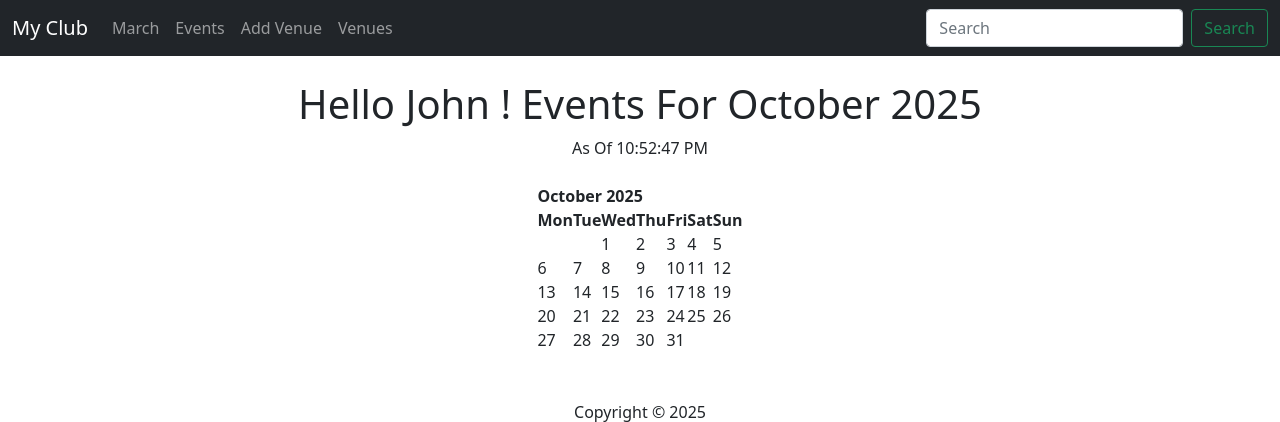
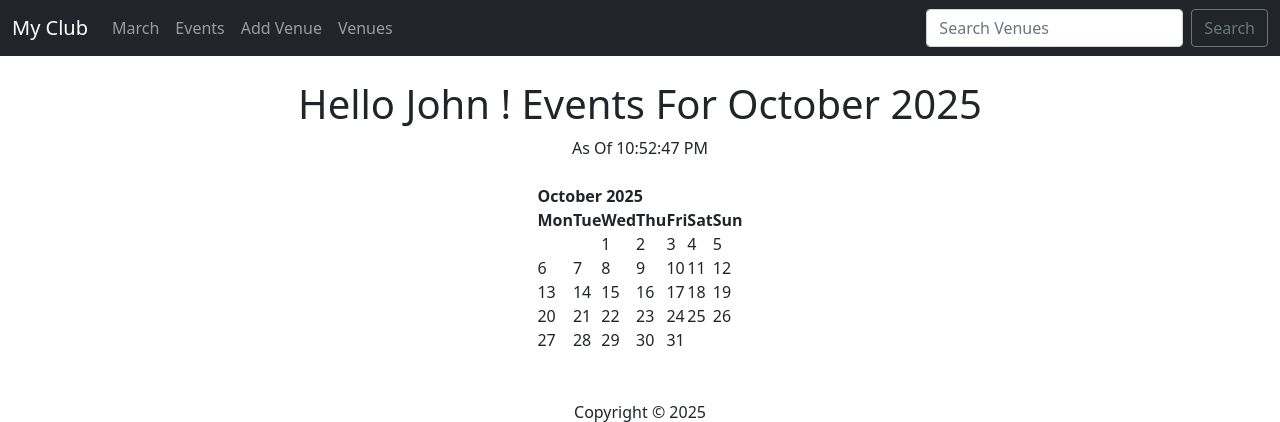
Before and after one commit to stefan-daeli/django_basic, a Django app: page / in a window 1280 px wide. Shown: the top 422 px of the page. Run offline with Django 5.2, Linux system fonts and the light colour scheme.

Commit message:
session 8

```diff
--- a/events/urls.py
+++ b/events/urls.py
@@ -15,5 +15,6 @@ urlpatterns = [
     path('add_venue', views.add_venue, name='add-venue'),
     path('list_venues', views.list_venues, name='list-venues'),
     path('show_venue/<venue_id>/', views.show_venue, name='show-venue'),
+    path('search_venues', views.search_venues, name='search-venues'),
 
 ]
--- a/events/views.py
+++ b/events/views.py
@@ -5,6 +5,19 @@ from datetime import datetime
 from django.http import HttpResponseRedirect
 from .models import Event, Venue
 from .forms import VenueForm
+
+def search_venues(request):
+    if request.method == "POST":
+        searched = request.POST.get('searched')
+        venues = Venue.objects.filter(name__icontains=searched)
+        return render(request,
+                      'events/search_venues.html',
+                      {'searched': searched,
+                       'venues': venues})
+    else:
+        return render(request,
+                  'events/search_venues.html',
+                  {})
 
 def show_venue(request, venue_id):
     venue = Venue.objects.get(pk=venue_id)
--- a/templates/events/navbar.html
+++ b/templates/events/navbar.html
@@ -20,9 +20,10 @@
                     <a class="nav-link" href="{% url 'list-venues' %}">Venues</a>
                 </li>
             </ul>
-            <form class="d-flex">
-                <input class="form-control me-2" type="search" placeholder="Search" aria-label="Search">
-                <button class="btn btn-outline-success" type="submit">Search</button>
+            <form class="d-flex" method="POST" action="{% url 'search-venues' %}">
+                {% csrf_token %}
+                <input class="form-control me-2" type="search" placeholder="Search Venues" name="searched" aria-label="Search">
+                <button class="btn btn-outline-secondary" type="submit">Search</button>
             </form>
         </div>
     </div>
```
Also changed, not shown: templates/events/search_venues.html (added, +25 -0 lines).
